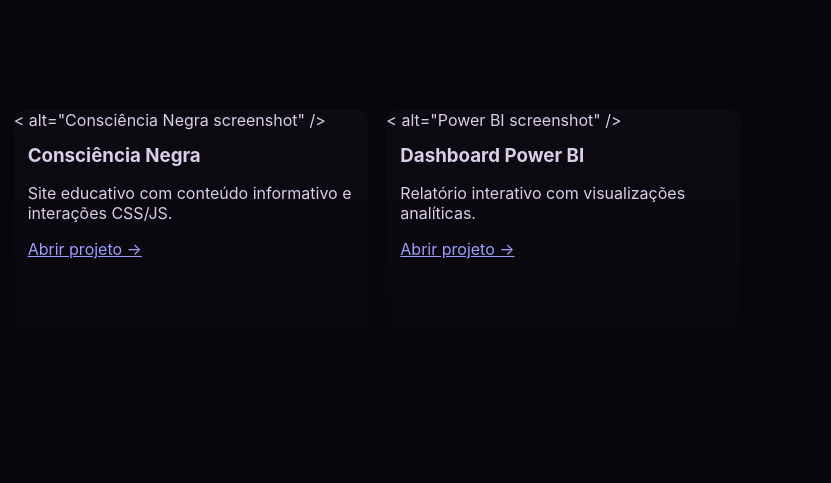
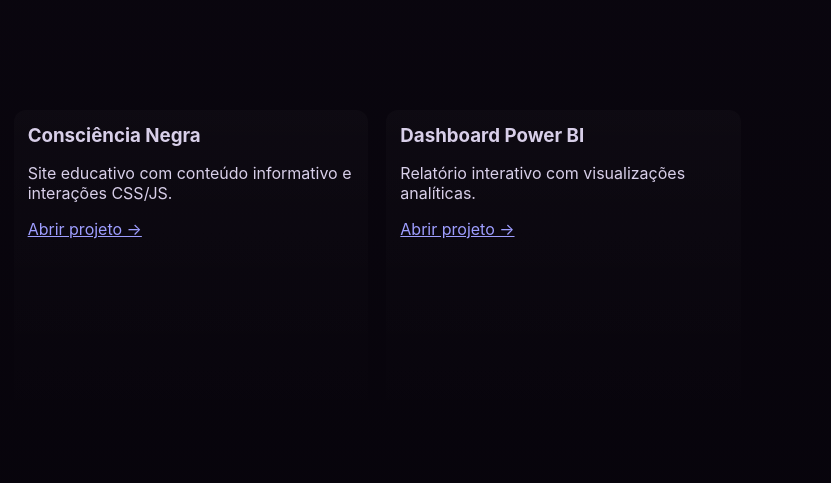
Before and after one commit to evelin-cardoso/portfolio3, a plain HTML site: page index.html in a window 1280 px wide. Shown: the part 403-886 px from the top of the page, 449-1280 px from the left. Drawn offline with Linux system fonts and the light colour scheme.

Commit message:
Update index.html

```diff
--- a/index.html
+++ b/index.html
@@ -60,7 +60,7 @@
         </article>
 
         <article class="showcase-card" data-project="p2">
-          < alt="Consciência Negra screenshot" />
+
           <div class="card-meta">
             <h3>Consciência Negra</h3>
             <p>Site educativo com conteúdo informativo e interações CSS/JS.</p>
@@ -69,7 +69,7 @@
         </article>
 
         <article class="showcase-card" data-project="p3">
-          < alt="Power BI screenshot" />
+
           <div class="card-meta">
             <h3>Dashboard Power BI</h3>
             <p>Relatório interativo com visualizações analíticas.</p>
```
